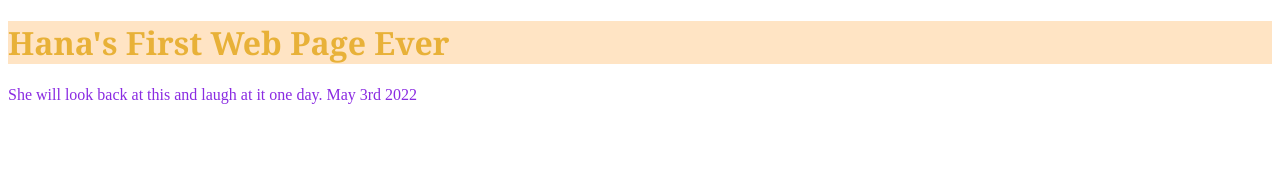
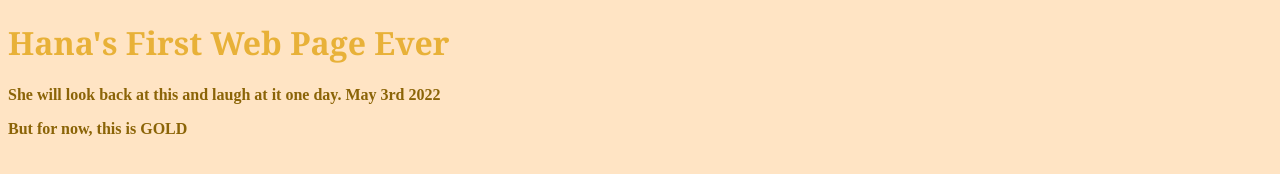
Before and after one commit to hana-acciaioli/product-launch, a plain HTML site: page index.html in a window 1280 px wide. Drawn offline with Linux system fonts and the light colour scheme.

Commit message:
updating html & css

```diff
--- a/index.html
+++ b/index.html
@@ -10,5 +10,7 @@
 <body>
     <h1>Hana's First Web Page Ever</h1>
 <p>She will look back at this and laugh at it one day. May 3rd 2022</p>
+
+<p>But for now, this is GOLD</p>
 </body>
 </html>
--- a/style.css
+++ b/style.css
@@ -1,3 +1,6 @@
+body{
+    background-color:bisque;
+}
 h1{
     color:rgb(232, 177, 56);
     font-family:Georgia, 'Times New Roman', Times, serif;
@@ -5,5 +8,7 @@ h1{
 }
 
 p{
-    color:blueviolet
+    color:rgb(139, 100, 7);
+    font-weight:bold;
+
 }
```
